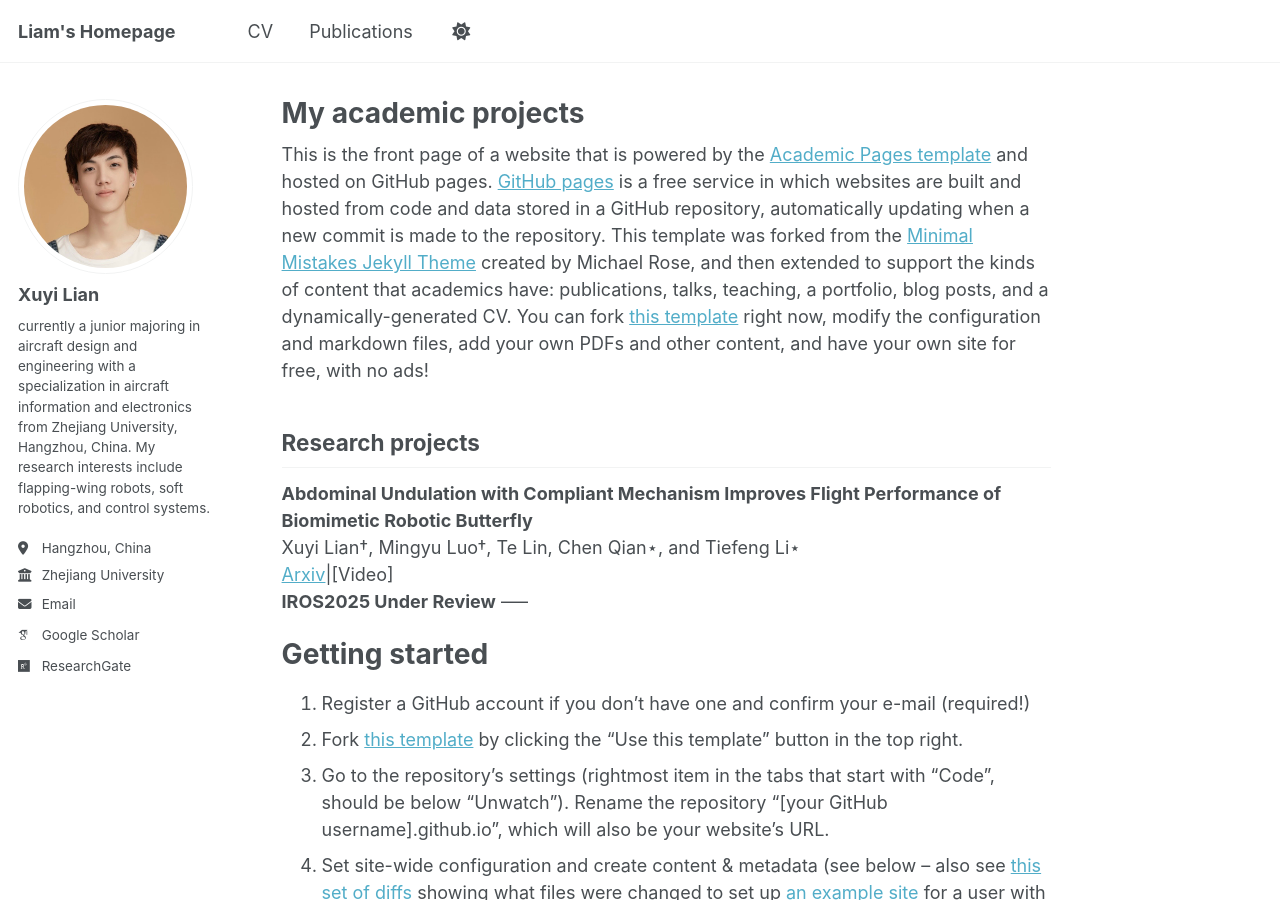
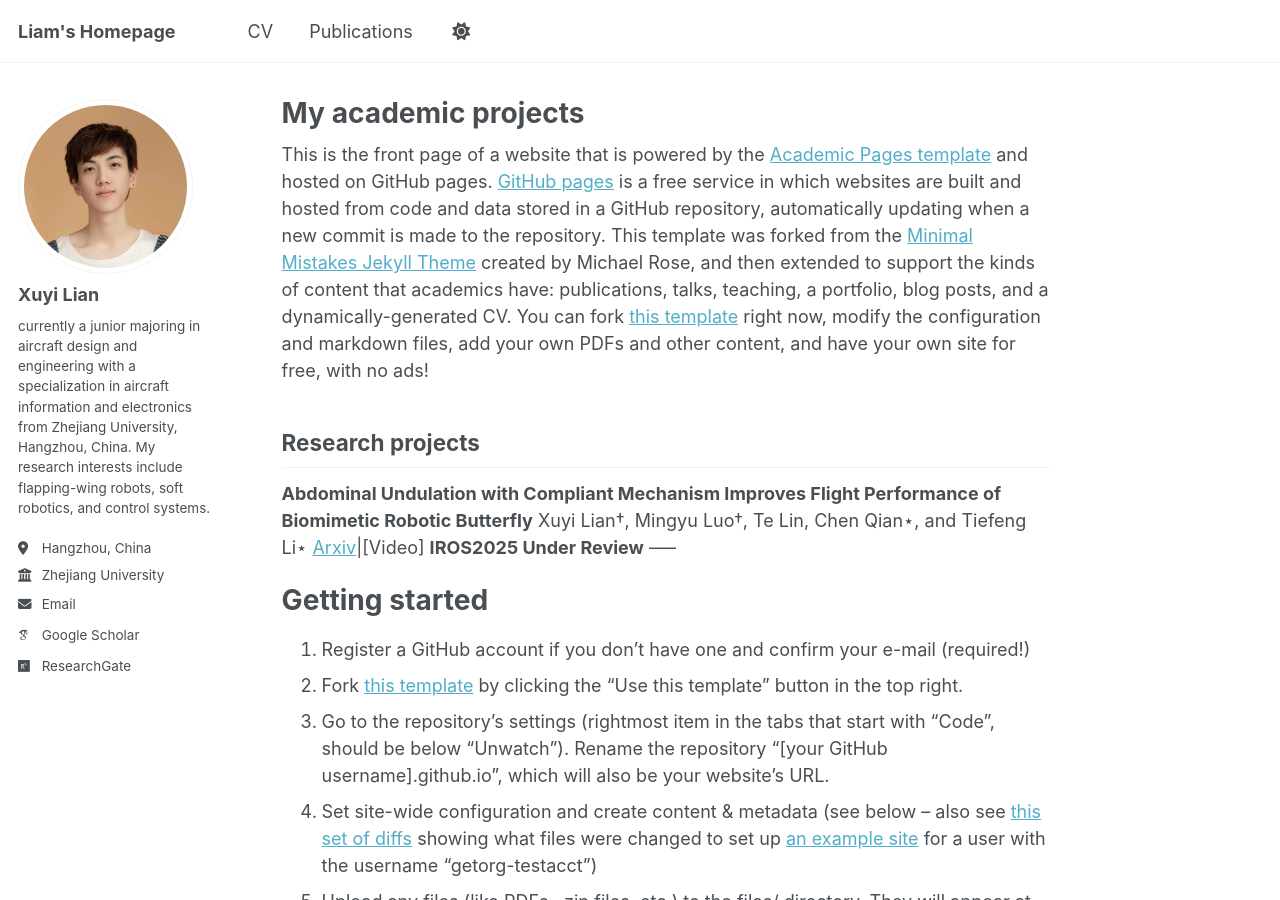
Before and after one commit to xuyilian/xuyilian.github.io, a Jekyll site: the page built from _pages/about.md, in a window 1280 px wide and 900 px high. Built offline with Jekyll 4.4.1, drawn with Linux system fonts in a browser that asks for light colours; some web fonts are replaced.

```diff
--- a/_pages/about.md
+++ b/_pages/about.md
@@ -11,9 +11,9 @@ This is the front page of a website that is powered by the [Academic Pages templ
 
 Research projects
 -----
-**Abdominal Undulation with Compliant Mechanism Improves Flight Performance of Biomimetic Robotic Butterfly**\\
-Xuyi Lian†, Mingyu Luo†, Te Lin, Chen Qian⋆, and Tiefeng Li⋆\\
-[Arxiv](https://arxiv.org/pdf/2503.06516)|[Video]\\
+**Abdominal Undulation with Compliant Mechanism Improves Flight Performance of Biomimetic Robotic Butterfly**
+Xuyi Lian†, Mingyu Luo†, Te Lin, Chen Qian⋆, and Tiefeng Li⋆
+[Arxiv](https://arxiv.org/pdf/2503.06516)|[Video]
 **IROS2025 Under Review**
 -----
 
```
